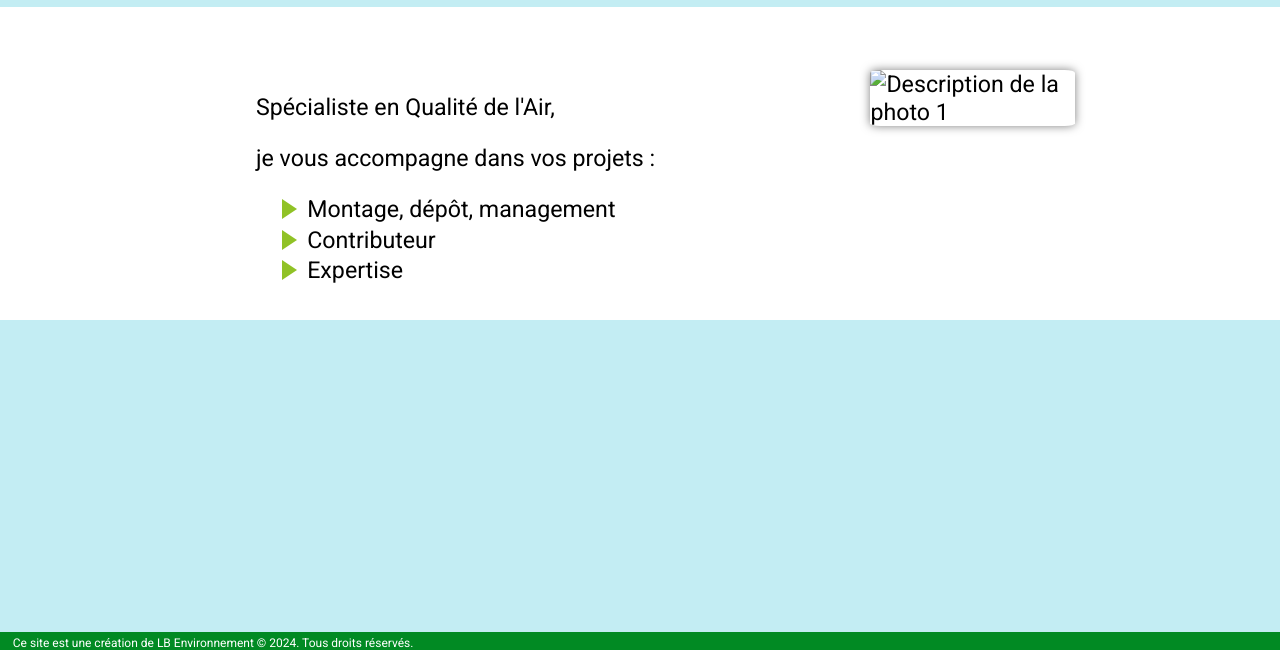
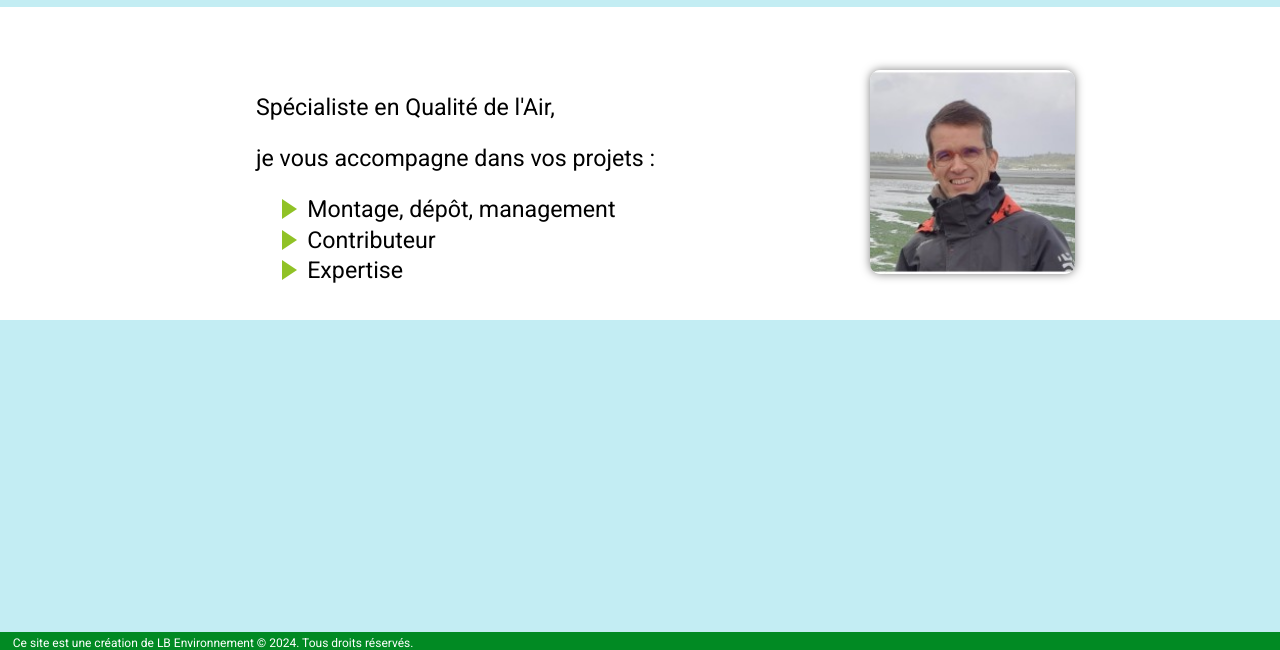
Before and after one commit to MitigatePoll/MitigatePoll.github.io, a plain HTML site: page index.html in a window 1280 px wide. Shown: the part 150-800 px from the top of the page. Drawn offline with Linux system fonts and the light colour scheme.

Commit message:
Update index.html

```diff
--- a/index.html
+++ b/index.html
@@ -55,7 +55,7 @@
     <div id="content1" class="content active">
         <br><br>
         <div class="zoom1">
-            <img src="LOL.jpg" alt="Description de la photo 1">
+            <img src="PIcture_1.jpg" alt="Description de la photo 1">
         </div>
         <div class="text">
             <p>Spécialiste en Qualité de l'Air,</p><p>je vous accompagne dans vos projets :</p>
```
